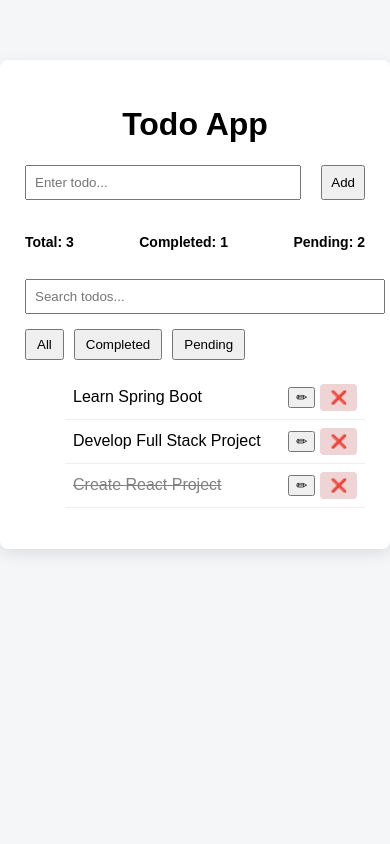
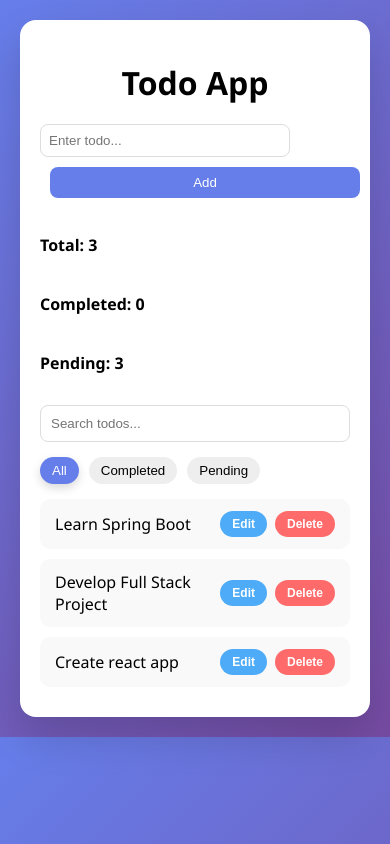
Before and after one commit to nishanthkumarbs/ToDo, a React (Vite) app: page / in a window 390 px wide. Built offline with nearby package versions, Linux system fonts and the light colour scheme; data requests are answered from the project's data file.

Commit message:
Enhancement: Improve UI styling and responsiveness

```diff
--- a/db.json
+++ b/db.json
@@ -11,9 +11,9 @@
       "completed": false
     },
     {
-      "id": "aa04",
-      "title": "Create React Project",
-      "completed": true
+      "id": "5c2d",
+      "title": "Create react app",
+      "completed": false
     }
   ]
 }
--- a/src/App.jsx
+++ b/src/App.jsx
@@ -1,8 +1,9 @@
 import { useEffect, useState } from "react";
-import { getTodos } from "./services/api";
+import { getTodos, deleteTodo } from "./services/api";
 import TodoList from "./components/TodoList";
 import TodoForm from "./components/TodoForm";
 import "./styles/App.css";
+
 
 function App() {
   const [loading, setLoading] = useState(false);
@@ -23,6 +24,19 @@ function App() {
       console.error(err);
     } finally {
       setLoading(false);
+    }
+  };
+
+  const clearCompleted = async () => {
+    const completedTodos = todos.filter(todo => todo.completed);
+
+    try {
+      await Promise.all(
+        completedTodos.map(todo => deleteTodo(todo.id))
+      );
+      fetchTodos();
+    } catch (error) {
+      console.error("Error clearing completed todos:", error);
     }
   };
 
@@ -62,10 +76,33 @@ function App() {
       <input type="text" placeholder="Search todos..." value={search} onChange={(e) => setSearch(e.target.value)} className="search-input" />
 
       <div className="filter-buttons">
-        <button onClick={() => setFilter("all")}>All</button>
-        <button onClick={() => setFilter("completed")}>Completed</button>
-        <button onClick={() => setFilter("pending")}>Pending</button>
+        <button
+          className={filter === "all" ? "active-filter" : ""}
+          onClick={() => setFilter("all")}
+        >
+          All
+        </button>
+
+        <button
+          className={filter === "completed" ? "active-filter" : ""}
+          onClick={() => setFilter("completed")}
+        >
+          Completed
+        </button>
+
+        <button
+          className={filter === "pending" ? "active-filter" : ""}
+          onClick={() => setFilter("pending")}
+        >
+          Pending
+        </button>
       </div>
+
+      {completedCount > 0 && (
+        <button className="clear-btn" onClick={clearCompleted}>
+          Clear Completed
+        </button>
+      )}
 
       <TodoList todos={filteredTodos} fetchTodos={fetchTodos} />
     </div>
--- a/src/components/TodoItem.jsx
+++ b/src/components/TodoItem.jsx
@@ -48,8 +48,21 @@ const TodoItem = ({ todo, fetchTodos }) => {
                     <input
                         value={editedTitle}
                         onChange={(e) => setEditedTitle(e.target.value)}
+                        className="edit-input"
                     />
-                    <button onClick={handleUpdate}>💾</button>
+
+                    <div className="action-buttons">
+                        <button className="save-btn" onClick={handleUpdate}>
+                            Save
+                        </button>
+
+                        <button
+                            className="cancel-btn"
+                            onClick={() => setIsEditing(false)}
+                        >
+                            Cancel
+                        </button>
+                    </div>
                 </>
             ) : (
                 <>
@@ -60,10 +73,19 @@ const TodoItem = ({ todo, fetchTodos }) => {
                         {todo.title}
                     </span>
 
-                    <div>
-                        <button onClick={() => setIsEditing(true)}>✏</button>
-                        <button className="delete-btn" onClick={handleDelete}>
-                            ❌
+                    <div className="action-buttons">
+                        <button
+                            className="edit-btn"
+                            onClick={() => setIsEditing(true)}
+                        >
+                            Edit
+                        </button>
+
+                        <button
+                            className="delete-btn"
+                            onClick={handleDelete}
+                        >
+                            Delete
                         </button>
                     </div>
                 </>
--- a/src/styles/App.css
+++ b/src/styles/App.css
@@ -1,23 +1,60 @@
+/* Reset */
+* {
+    box-sizing: border-box;
+}
+
 body {
-    font-family: Arial, sans-serif;
-    background-color: #f4f6f8;
+    font-family: 'Segoe UI', sans-serif;
+    background: linear-gradient(135deg, #667eea, #764ba2);
     margin: 0;
     padding: 0;
 }
 
+/* Main Container */
 .app-container {
-    max-width: 500px;
+    max-width: 600px;
     margin: 60px auto;
     background: white;
-    padding: 25px;
-    border-radius: 8px;
-    box-shadow: 0 5px 15px rgba(0, 0, 0, 0.1);
+    padding: 30px;
+    border-radius: 16px;
+    box-shadow: 0 20px 40px rgba(0, 0, 0, 0.15);
+    transition: 0.3s ease;
 }
 
+.app-container:hover {
+    transform: translateY(-3px);
+}
+
+/* Title */
 h1 {
     text-align: center;
+    margin-bottom: 20px;
 }
 
+/* Stats */
+.task-stats {
+    display: flex;
+    justify-content: space-between;
+    margin-bottom: 15px;
+    font-weight: 600;
+}
+
+/* Search */
+.search-input {
+    width: 100%;
+    padding: 10px;
+    border-radius: 8px;
+    border: 1px solid #ddd;
+    margin-bottom: 15px;
+    transition: 0.3s;
+}
+
+.search-input:focus {
+    border-color: #667eea;
+    outline: none;
+}
+
+/* Form */
 .todo-form {
     display: flex;
     gap: 10px;
@@ -26,84 +63,96 @@ h1 {
 
 .todo-form input {
     flex: 1;
-    padding: 8px;
+    padding: 10px;
+    border-radius: 8px;
+    border: 1px solid #ddd;
 }
 
 .todo-form button {
-    padding: 8px 12px;
+    padding: 10px 16px;
+    border: none;
+    border-radius: 8px;
+    background: #667eea;
+    color: white;
     cursor: pointer;
+    transition: 0.3s;
 }
 
-.todo-list li {
-    list-style: none;
-    padding: 8px;
-    border-bottom: 1px solid #eee;
+.todo-form button:hover {
+    background: #5563d1;
+}
+
+/* Filter Buttons */
+.filter-buttons {
+    margin-bottom: 15px;
+    display: flex;
+    gap: 10px;
+    flex-wrap: wrap;
+}
+
+.filter-buttons button {
+    padding: 6px 12px;
+    border: none;
+    border-radius: 20px;
+    background: #eee;
+    cursor: pointer;
+    transition: 0.3s;
+}
+
+.filter-buttons button:hover {
+    background: #667eea;
+    color: white;
+}
+
+/* Todo List */
+.todo-list {
+    padding: 0;
+    margin: 0;
 }
 
 .todo-item {
+    list-style: none;
+    background: #f9f9f9;
+    margin-bottom: 10px;
+    padding: 12px 15px;
+    border-radius: 10px;
     display: flex;
     justify-content: space-between;
     align-items: center;
-    padding: 10px 0;
+    transition: 0.3s;
 }
 
-.delete-btn {
-    background-color: #eed4d4;
-    border: none;
-    color: white;
-    padding: 6px 10px;
-    border-radius: 4px;
-    cursor: pointer;
+.todo-item:hover {
+    background: #f1f3ff;
+    transform: scale(1.02);
 }
 
-.delete-btn:hover {
-    background-color: #cc0000;
+.todo-item span {
+    cursor: pointer;
+    flex: 1;
 }
 
 .completed {
     text-decoration: line-through;
     color: gray;
-    cursor: pointer;
 }
 
-.todo-item span {
+/* Buttons */
+.delete-btn {
+    background: #ff4d4d;
+    border: none;
+    color: white;
+    padding: 6px 10px;
+    border-radius: 6px;
     cursor: pointer;
+    transition: 0.3s;
 }
 
-.todo-item input {
-    padding: 5px;
-    margin-right: 5px;
+.delete-btn:hover {
+    background: #cc0000;
 }
 
-.todo-item button {
-    margin-left: 5px;
-    cursor: pointer;
-}
-
-.filter-buttons {
-    margin-bottom: 15px;
-}
-
-.filter-buttons button {
-    margin-right: 10px;
-    padding: 6px 10px;
-    cursor: pointer;
-}
-
-.task-stats {
-    display: flex;
-    justify-content: space-between;
-    margin-bottom: 15px;
-    font-size: 14px;
-    font-weight: bold;
-}
-
-.search-input {
-    width: 100%;
-    padding: 8px;
-    margin-bottom: 15px;
-}
-
+/* Loading & Error */
 .loading {
     text-align: center;
     color: blue;
@@ -115,3 +164,112 @@ h1 {
     color: red;
     font-weight: bold;
 }
+
+/* Responsive */
+@media (max-width: 600px) {
+    .app-container {
+        margin: 20px;
+        padding: 20px;
+    }
+
+    .task-stats {
+        flex-direction: column;
+        gap: 5px;
+    }
+
+    .todo-form {
+        flex-direction: column;
+    }
+
+    .todo-form button {
+        width: 100%;
+    }
+}
+
+/* Action Button Container */
+.action-buttons {
+    display: flex;
+    gap: 8px;
+}
+
+/* Shared Button Style */
+.action-buttons button {
+    padding: 6px 12px;
+    border-radius: 20px;
+    border: none;
+    cursor: pointer;
+    font-size: 12px;
+    font-weight: 600;
+    transition: 0.3s ease;
+}
+
+/* Edit Button */
+.edit-btn {
+    background-color: #4dabf7;
+    color: white;
+}
+
+.edit-btn:hover {
+    background-color: #339af0;
+}
+
+/* Delete Button */
+.delete-btn {
+    background-color: #ff6b6b;
+    color: white;
+}
+
+.delete-btn:hover {
+    background-color: #fa5252;
+}
+
+/* Save Button */
+.save-btn {
+    background-color: #40c057;
+    color: white;
+}
+
+.save-btn:hover {
+    background-color: #2f9e44;
+}
+
+/* Cancel Button */
+.cancel-btn {
+    background-color: #adb5bd;
+    color: white;
+}
+
+.cancel-btn:hover {
+    background-color: #868e96;
+}
+
+/* Edit Input */
+.edit-input {
+    flex: 1;
+    padding: 8px;
+    border-radius: 8px;
+    border: 1px solid #ddd;
+}
+
+/* Active Filter Button */
+.active-filter {
+    background-color: #667eea !important;
+    color: white !important;
+    box-shadow: 0 4px 10px rgba(0, 0, 0, 0.15);
+}
+
+.clear-btn {
+    margin-bottom: 15px;
+    padding: 8px 14px;
+    border: none;
+    border-radius: 20px;
+    background-color: #ff922b;
+    color: white;
+    cursor: pointer;
+    font-weight: 600;
+    transition: 0.3s;
+}
+
+.clear-btn:hover {
+    background-color: #f76707;
+}
```
